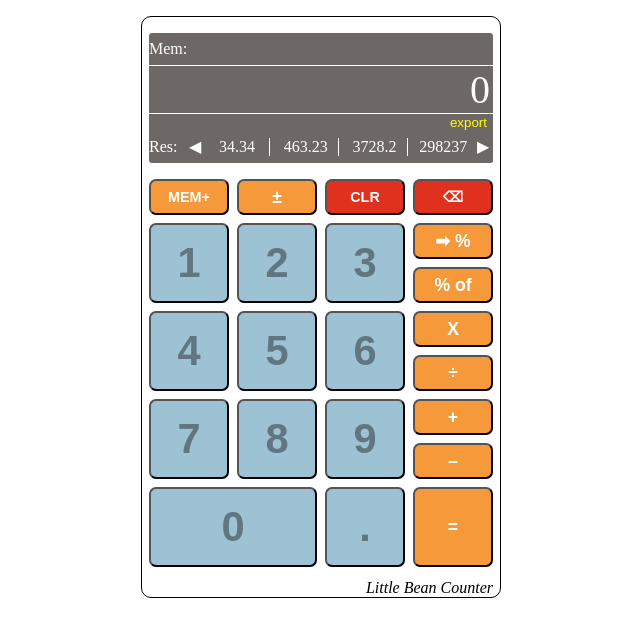
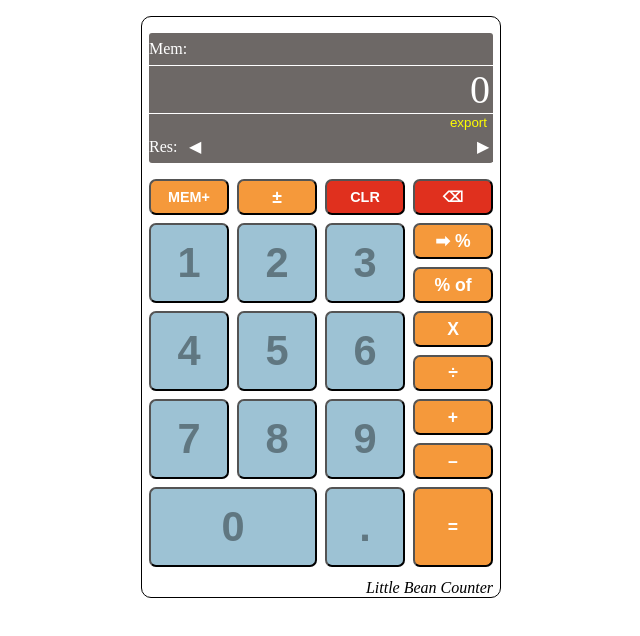
Before and after one commit to andrewtdinh/demoProjects, a Gatsby site: page /calculator in a window 1280 px wide. Shown: the whole page, without its empty margins (319-959 px from the left). Built offline with nearby package versions, Linux system fonts and the light colour scheme; Gatsby itself is replaced by a stand-in of ours.

```diff
--- a/src/projects/calculator/components/results/index.jsx
+++ b/src/projects/calculator/components/results/index.jsx
@@ -8,7 +8,7 @@ const ResultsBar = ({
   textColor = resultsTextColor,
   results = [],
 }) => {
-  const displayEntries = results;
+  const displayedResults = results;
   return (
     <div
       className={Styles.resultsBar}
@@ -20,7 +20,7 @@ const ResultsBar = ({
       <div className={Styles.resultsBarLabel}>
         Res:
       </div>
-      <ScrollBar entries={[34.34, 463.23, 3728.2, 298237]} />
+      <ScrollBar entries={displayedResults} />
     </div>
   )
 }
```
